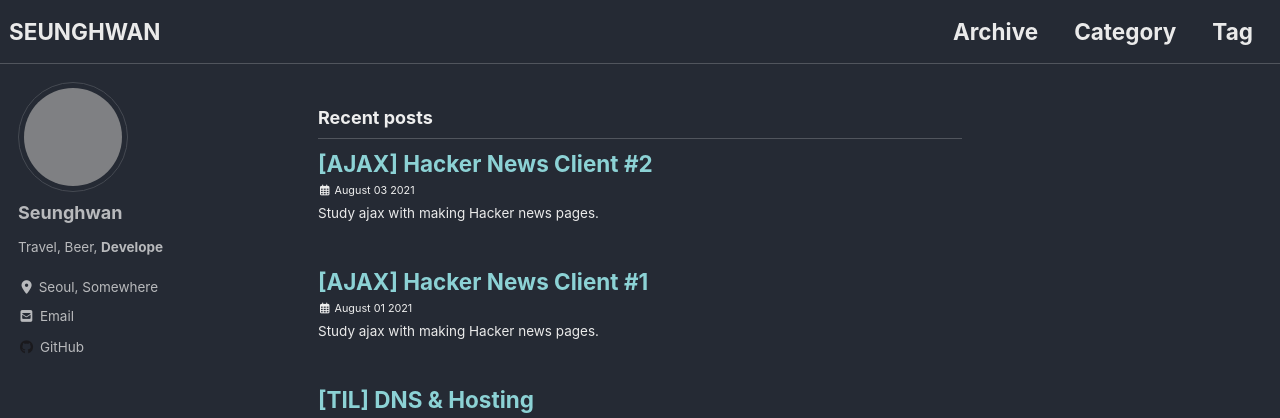
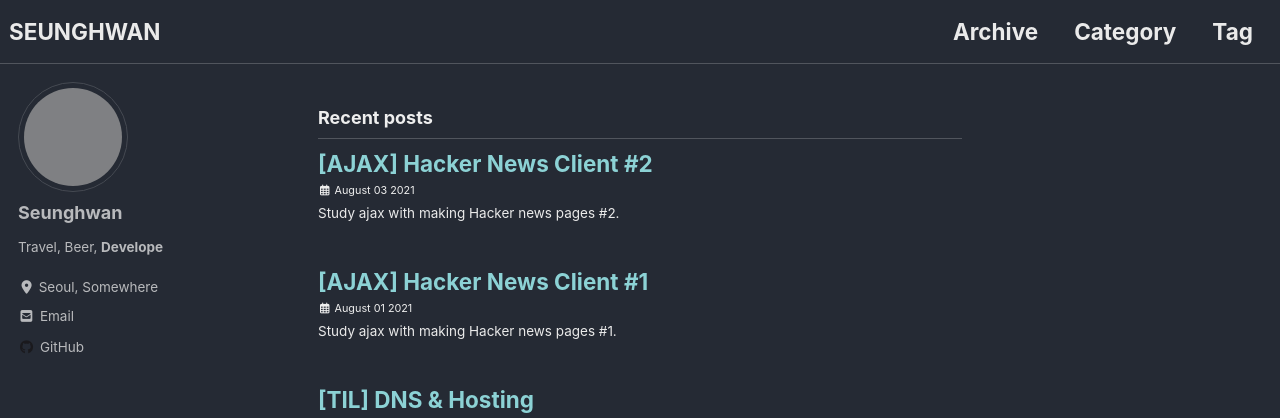
Before and after one commit to seungdang123/seungdang123.github.io, a Jekyll site: the page built from index.html, in a window 1280 px wide and 900 px high. Shown: the top 418 px of the window. Built offline with Jekyll 4.4.1, drawn with Linux system fonts in a browser that asks for light colours; cached includes are drawn as plain includes; nearby versions of some CDN libraries; the list of posts is cut into pages by our own code; grey boxes are pictures that could not be loaded.

Commit message:
modified md files contents
modified md files contents

```diff
--- a/_posts/2021-08-03-ajax.md
+++ b/_posts/2021-08-03-ajax.md
@@ -1,14 +1,14 @@
 ---
 
 title: '[AJAX] Hacker News Client #2'
-excerpt: "Study ajax with making Hacker news pages."
+excerpt: "Study ajax with making Hacker news pages #2."
 
 
 categories:
     - ajax
 
 tags:
-    - [web,til,ajax,js]
+    - [web,js,til,ajax]
 
 
 toc: true
```
Also changed, not shown: _posts/2021-08-01-ajax.md (+1 -1 lines).
